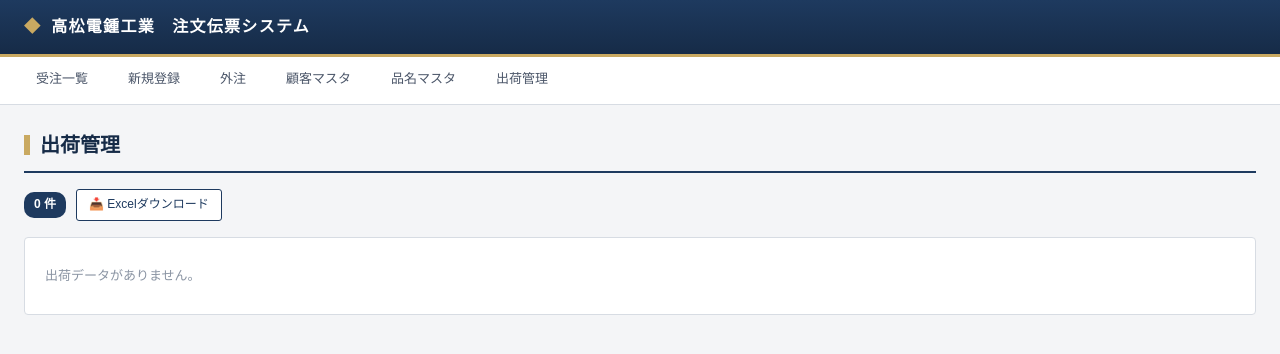
After one commit to soken0113-arch/mekki-app-, a Flask app: template templates/shipments.html in a window 1280 px wide. The commit adds this page. Shown: the top 354 px of the page. Run offline with Flask 3, Linux system fonts and the light colour scheme; the template is opened without the code that fills it, so the values that code supplies are empty; some libraries are stand-ins or nearby versions; some web fonts are replaced.

Commit message:
出荷管理機能を追加
- shipmentsテーブルを新規作成（order_id, shipped_at, shipped_by, note）
- 受注詳細ページに「出荷完了」ボタンと「出荷済み」バッジを追加
- 出荷一覧ページ（/shipments）を追加、90日超は「保管中」表示
- 出荷データのExcelエクスポート（/shipments/export/excel）を追加
- ナビゲーションに「出荷管理」リンクを追加

Co-Authored-By: Claude Sonnet 4.6 <noreply@anthropic.com>

```diff
--- a/app.py
+++ b/app.py
@@ -145,6 +145,16 @@ def init_db():
                 quantity INTEGER NOT NULL,
                 unit_price TEXT NOT NULL DEFAULT '',
                 note TEXT NOT NULL DEFAULT ''
+            )
+        """)
+        conn.execute("""
+            CREATE TABLE IF NOT EXISTS shipments (
+                id SERIAL PRIMARY KEY,
+                order_id INTEGER NOT NULL REFERENCES orders(id),
+                shipped_at TEXT NOT NULL,
+                shipped_by TEXT NOT NULL DEFAULT '',
+                note TEXT NOT NULL DEFAULT '',
+                created_at TEXT NOT NULL
             )
         """)
         # 新カラムのマイグレーション（既存テーブルへの追加）
@@ -358,9 +368,10 @@ def edit_order(order_id):
 def detail(order_id):
     with get_db() as conn:
         order = conn.execute("SELECT * FROM orders WHERE id=?", (order_id,)).fetchone()
+        shipment = conn.execute("SELECT * FROM shipments WHERE order_id=?", (order_id,)).fetchone()
     if not order:
         return redirect(url_for("index"))
-    return render_template("detail.html", order=order)
+    return render_template("detail.html", order=order, shipment=shipment)
 
 @app.route("/print/<int:order_id>")
 @login_required
@@ -864,9 +875,10 @@ def detail_multi(order_id):
             "SELECT * FROM order_items WHERE order_id=? ORDER BY id",
             (order_id,)
         ).fetchall()
+        shipment = conn.execute("SELECT * FROM shipments WHERE order_id=?", (order_id,)).fetchone()
     if not order:
         return redirect(url_for("index"))
-    return render_template("detail_multi.html", order=order, items=items)
+    return render_template("detail_multi.html", order=order, items=items, shipment=shipment)
 
 
 @app.route("/print_multi/<int:order_id>")
@@ -885,6 +897,107 @@ def print_order_multi(order_id):
     return render_template("print_multi.html", order=order, items=items)
 
 
+# ── 出荷管理 ────────────────────────────────────────────────
+
+@app.route("/ship/<int:order_id>", methods=["POST"])
+@login_required
+def ship_order(order_id):
+    with get_db() as conn:
+        order = conn.execute("SELECT * FROM orders WHERE id=?", (order_id,)).fetchone()
+        if not order:
+            return redirect(url_for("index"))
+        existing = conn.execute("SELECT id FROM shipments WHERE order_id=?", (order_id,)).fetchone()
+        if not existing:
+            now = datetime.now()
+            conn.execute(
+                "INSERT INTO shipments (order_id, shipped_at, shipped_by, note, created_at) VALUES (?, ?, ?, ?, ?)",
+                (order_id, now.strftime("%Y-%m-%d %H:%M:%S"), session.get("username", ""), "", now.strftime("%Y-%m-%d %H:%M:%S"))
+            )
+            flash("出荷完了として登録しました。", "success")
+        else:
+            flash("この受注はすでに出荷済みです。", "info")
+    if order["product"] == "複数品目":
+        return redirect(url_for("detail_multi", order_id=order_id))
+    return redirect(url_for("detail", order_id=order_id))
+
+
+@app.route("/shipments")
+@login_required
+def shipments_list():
+    with get_db() as conn:
+        rows = conn.execute("""
+            SELECT s.id, s.order_id, s.shipped_at, s.shipped_by, s.note,
+                   o.order_no, o.customer
+            FROM shipments s
+            JOIN orders o ON s.order_id = o.id
+            ORDER BY s.shipped_at DESC
+        """).fetchall()
+    today = datetime.now().date()
+    cutoff = today - timedelta(days=90)
+    shipments = []
+    for row in rows:
+        s = dict(row)
+        try:
+            shipped_date = datetime.strptime(s["shipped_at"], "%Y-%m-%d %H:%M:%S").date()
+            s["is_archived"] = shipped_date < cutoff
+        except Exception:
+            s["is_archived"] = False
+        shipments.append(s)
+    return render_template("shipments.html", shipments=shipments)
+
+
+@app.route("/shipments/export/excel")
+@login_required
+def export_shipments_excel():
+    with get_db() as conn:
+        rows = conn.execute("""
+            SELECT s.shipped_at, s.shipped_by, s.note,
+                   o.order_no, o.customer
+            FROM shipments s
+            JOIN orders o ON s.order_id = o.id
+            ORDER BY s.shipped_at DESC
+        """).fetchall()
+
+    wb = openpyxl.Workbook()
+    ws = wb.active
+    ws.title = "出荷データ"
+
+    headers = ["伝票番号", "得意先名", "出荷日時", "担当者", "備考"]
+    ws.append(headers)
+
+    header_fill = PatternFill(fill_type="solid", fgColor="1A3A5C")
+    header_font = Font(bold=True, color="FFFFFF", size=11)
+    for cell in ws[1]:
+        cell.fill = header_fill
+        cell.font = header_font
+        cell.alignment = Alignment(horizontal="center", vertical="center")
+
+    for row in rows:
+        ws.append([
+            row["order_no"],
+            row["customer"],
+            row["shipped_at"],
+            row["shipped_by"] or "",
+            row["note"] or "",
+        ])
+
+    col_widths = [22, 20, 20, 16, 30]
+    for i, width in enumerate(col_widths, start=1):
+        ws.column_dimensions[openpyxl.utils.get_column_letter(i)].width = width
+
+    buf = BytesIO()
+    wb.save(buf)
+    buf.seek(0)
+
+    filename = f"shipments_{datetime.now().strftime('%Y%m%d_%H%M%S')}.xlsx"
+    return send_file(
+        buf,
+        as_attachment=True,
+        download_name=filename,
+        mimetype="application/vnd.openxmlformats-officedocument.spreadsheetml.sheet",
+    )
+
+
 init_db()
 
 if __name__ == "__main__":
--- a/templates/base.html
+++ b/templates/base.html
@@ -26,6 +26,7 @@
     <a href="{{ url_for('new_order_gaichuu') }}" class="{% if request.endpoint == 'new_order_gaichuu' %}active{% endif %}">外注</a>
     <a href="{{ url_for('customers') }}" class="{% if request.endpoint == 'customers' %}active{% endif %}">顧客マスタ</a>
     <a href="{{ url_for('products') }}" class="{% if request.endpoint == 'products' %}active{% endif %}">品名マスタ</a>
+    <a href="{{ url_for('shipments_list') }}" class="{% if request.endpoint == 'shipments_list' %}active{% endif %}">出荷管理</a>
   </nav>
   {% endblock %}
 
--- /dev/null
+++ b/templates/shipments.html
@@ -0,0 +1,70 @@
+{% extends "base.html" %}
+
+{% block title %}出荷管理{% endblock %}
+
+{% block extra_css %}
+<style>
+  .toolbar {
+    display: flex;
+    align-items: center;
+    gap: 10px;
+    margin-bottom: 16px;
+    flex-wrap: wrap;
+  }
+  .count-badge {
+    background: var(--navy-700);
+    color: #fff;
+    font-size: 12px;
+    font-weight: 600;
+    padding: 3px 10px;
+    border-radius: 10px;
+  }
+  .row-archived td {
+    color: var(--text-mute);
+  }
+</style>
+{% endblock %}
+
+{% block content %}
+<h1 class="page-title">出荷管理</h1>
+
+<div class="toolbar">
+  <span class="count-badge">{{ shipments | length }} 件</span>
+  <a href="{{ url_for('export_shipments_excel') }}" class="btn btn-secondary btn-sm">📥 Excelダウンロード</a>
+</div>
+
+<div class="card">
+  {% if shipments %}
+  <table class="data-table">
+    <thead>
+      <tr>
+        <th>伝票番号</th>
+        <th>得意先名</th>
+        <th>出荷日時</th>
+        <th>担当者</th>
+        <th>状態</th>
+      </tr>
+    </thead>
+    <tbody>
+      {% for s in shipments %}
+      <tr class="{{ 'row-archived' if s.is_archived else '' }}">
+        <td>{{ s.order_no }}</td>
+        <td>{{ s.customer }}</td>
+        <td>{{ s.shipped_at }}</td>
+        <td>{{ s.shipped_by or '—' }}</td>
+        <td>
+          {% if s.is_archived %}
+            <span class="badge-archived">保管中</span>
+          {% else %}
+            <span class="badge-shipped">出荷済み</span>
+          {% endif %}
+        </td>
+      </tr>
+      {% endfor %}
+    </tbody>
+  </table>
+  {% else %}
+  <p style="color:var(--text-mute); font-size:13px; padding:8px 0;">出荷データがありません。</p>
+  {% endif %}
+</div>
+{% endblock %}
```
Also changed, not shown: static/css/mekki.css (+30 -0 lines), templates/detail.html (+9 -0 lines), templates/detail_multi.html (+9 -0 lines).
